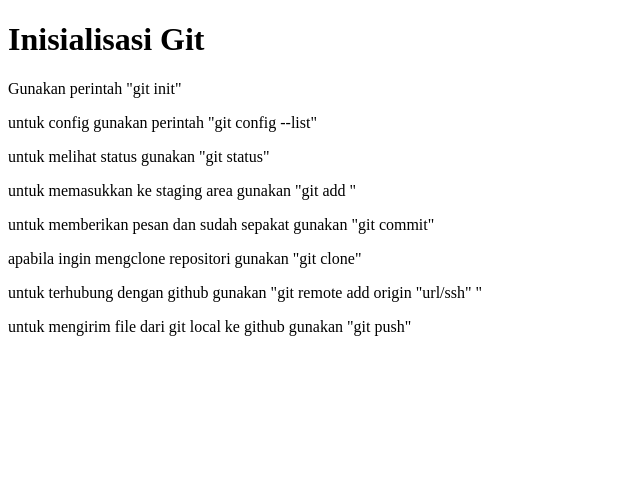
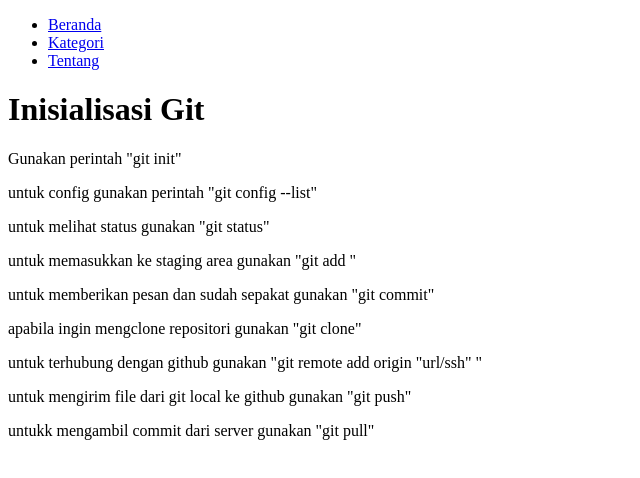
Before and after one commit to JINAN27/Perintah-Dasar-Git, a plain HTML site: page index.html in a window 1280 px wide. Shown: the whole page, without its empty margins (0-640 px from the left). Drawn offline with Linux system fonts and the light colour scheme.

Commit message:
navabr web

```diff
--- a/index.html
+++ b/index.html
@@ -7,6 +7,13 @@
     <title>Perintah Git</title>
 </head>
 <body>
+    <nav>
+        <ul>
+          <li><a href="#">Beranda</a></li>
+          <li><a href="#">Kategori</a></li>
+          <li><a href="#">Tentang</a></li>
+        </ul>
+      </nav>
     <header>
     <h1>Inisialisasi Git</h1>
     <p>Gunakan perintah "git init"</p>
@@ -17,6 +24,7 @@
     <p>apabila ingin mengclone repositori gunakan "git clone"</p>
     <p>untuk terhubung dengan github gunakan "git remote add origin "url/ssh" "</p>
     <p>untuk mengirim file dari git local ke github gunakan "git push"</p>
+    <p>untukk mengambil commit dari server gunakan "git pull"</p>
 
 
   </header>
```
